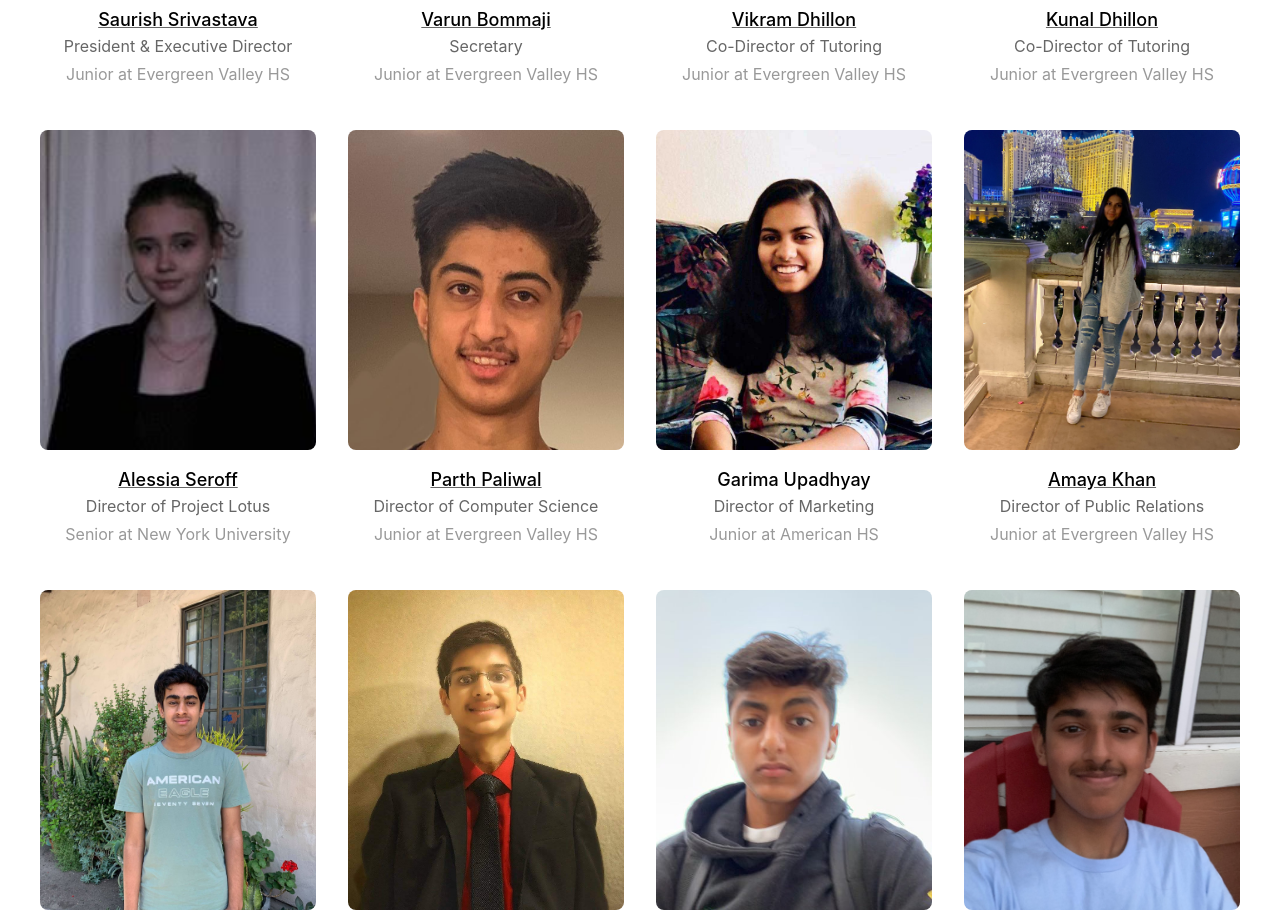
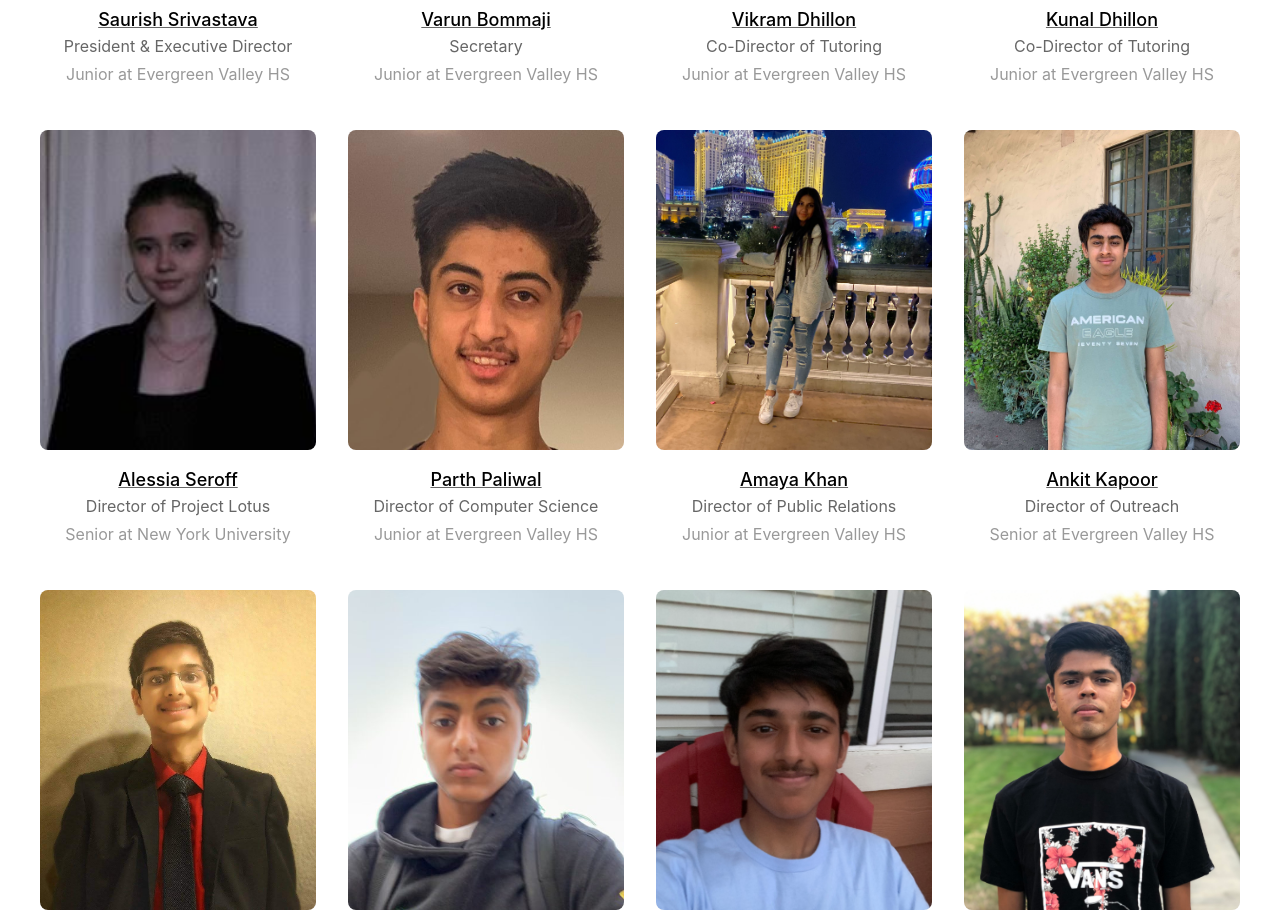
Before and after one commit to envisionnew/envisionnew.org, a Next.js app: page /about in a window 1280 px wide. Shown: the part 2540-3454 px from the top of the page. Built offline with nearby package versions, Linux system fonts and the light colour scheme; what @tailwindcss/typography would draw is missing.

Commit message:
[:zap:] remove garima

```diff
--- a/pages/about.js
+++ b/pages/about.js
@@ -57,12 +57,6 @@ const volunteers = [
     image: 'parth.jpeg',
     website: 'https://instagram.com/parthpaliwalofficial',
     bio: 'Junior at Evergreen Valley HS'
-  },
-  {
-    name: 'Garima Upadhyay',
-    position: 'Director of Marketing',
-    image: 'garima.jpg',
-    bio: 'Junior at American HS'
   },
   {
     name: 'Amaya Khan',
```
